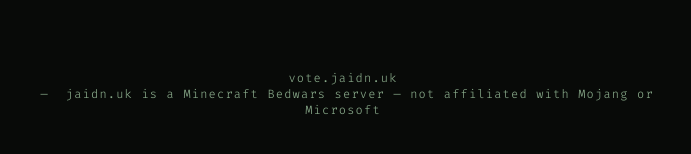
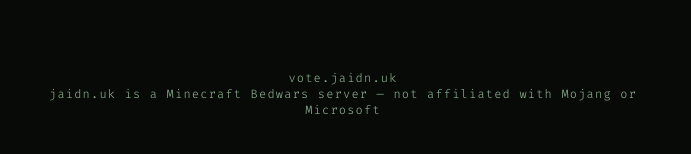
Before and after one commit to jaiden-04/vote_site, a website: page public/index.html in a window 1280 px wide. Shown: the part 1141-1295 px from the top of the page, 297-988 px from the left. Drawn offline with Linux system fonts and the light colour scheme.

Commit message:
Fix footer text formatting in index.html

```diff
--- a/public/index.html
+++ b/public/index.html
@@ -632,7 +632,7 @@
 
         <footer>
             <address style="font-style:normal;">vote.jaidn.uk</address>
-            &nbsp;&mdash;&nbsp; jaidn.uk is a Minecraft Bedwars server &mdash; not affiliated with Mojang or Microsoft
+            jaidn.uk is a Minecraft Bedwars server &mdash; not affiliated with Mojang or Microsoft
         </footer>
     </div>
 
```
